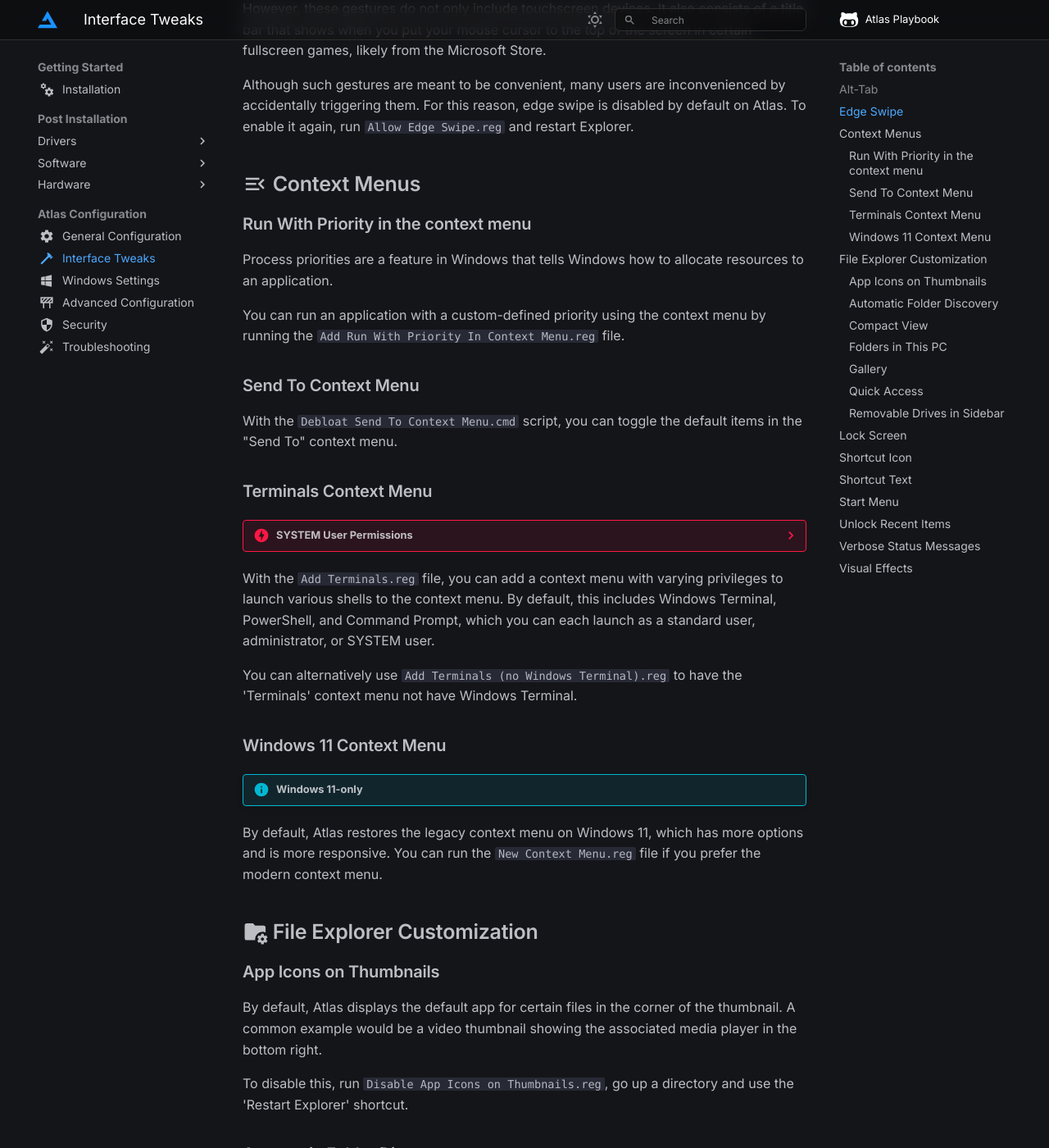
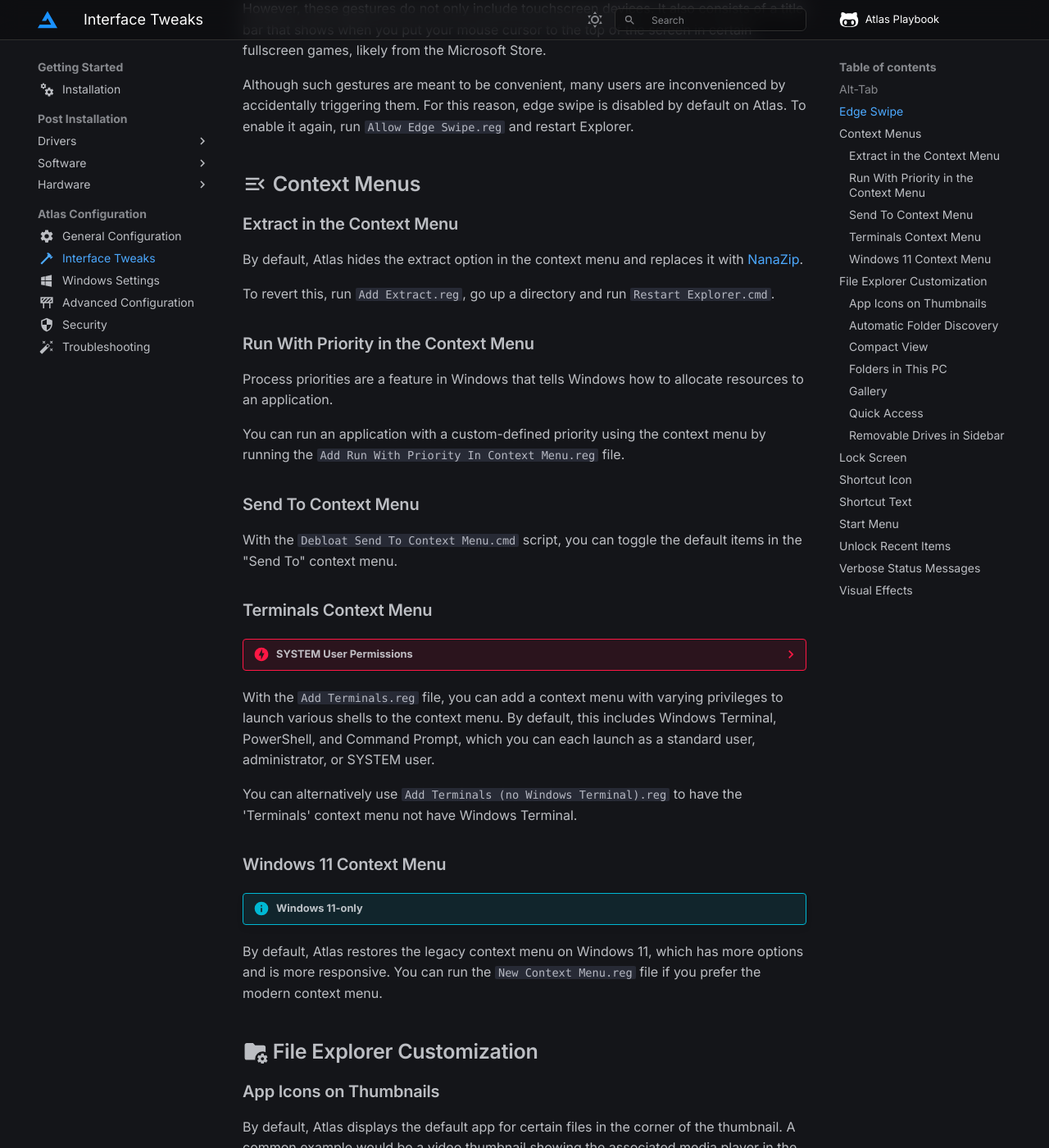
Before and after one commit to Atlas-OS/docs, an MkDocs documentation site: the page built from docs/getting-started/post-installation/atlas-folder/interface-tweaks.md, in a window 1280 px wide and 1400 px high, scrolled down 861 px. Shown: the whole window at 82% size. Built offline with MkDocs 1.6.1 and Material for MkDocs 9.7.7, drawn with Linux system fonts in a browser that asks for light colours; some web fonts are replaced; comment, search, counter and statistics services are not loaded; some of the changed text lies outside the part shown.

Commit message:
feat(atlas folder): extract in context menu

```diff
--- a/docs/getting-started/post-installation/atlas-folder/interface-tweaks.md
+++ b/docs/getting-started/post-installation/atlas-folder/interface-tweaks.md
@@ -25,7 +25,13 @@ Although such gestures are meant to be convenient, many users are inconvenienced
 
 ## :material-menu-open: Context Menus
 
-### Run With Priority in the context menu
+### Extract in the Context Menu
+
+By default, Atlas hides the extract option in the context menu and replaces it with [NanaZip](https://github.com/M2Team/NanaZip).
+
+To revert this, run `Add Extract.reg`, go up a directory and run `Restart Explorer.cmd`.
+
+### Run With Priority in the Context Menu
 
 Process priorities are a feature in Windows that tells Windows how to allocate resources to an application.
 
@@ -62,7 +68,7 @@ To disable this, run `Disable App Icons on Thumbnails.reg`, go up a directory an
 
 On default Windows, File Explorer determines the type of folder based on its content and applies a respective template. For example, a folder containing primarily videos will get the "Icons" view type.
 
-On Atlas, it is disabled by default due to responsiveness issues experienced by some users when navigating through File Explorer. You can re-enable this feature by running `Enable Automatic Folder Discovery.reg`, going up a directory and using the 'Restart Explorer' shortcut.
+On Atlas, it is disabled by default due to responsiveness issues experienced by some users when navigating through File Explorer. You can re-enable this feature by running `Enable Automatic Folder Discovery.reg`, going up a directory and running `Restart Explorer.cmd`.
 
 ### Compact View
 
```
Also changed, not shown: docs/getting-started/installation.md (+2 -1 lines).
